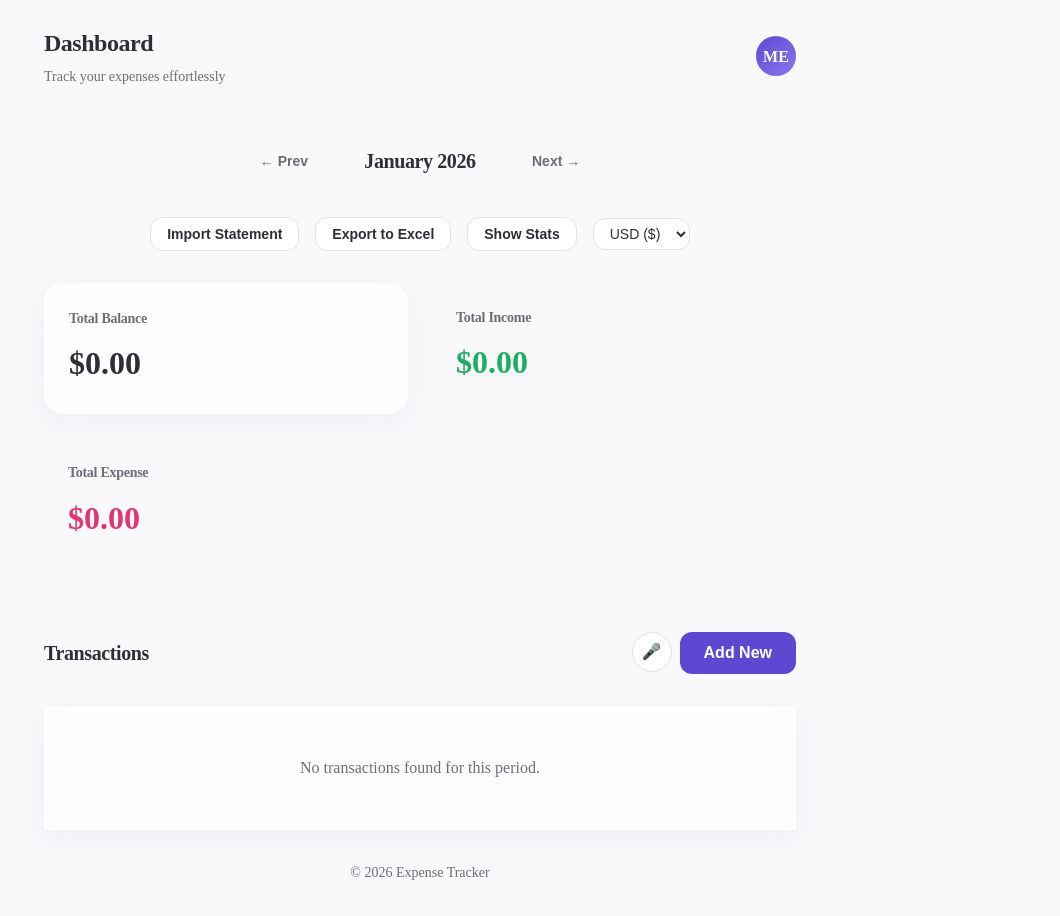
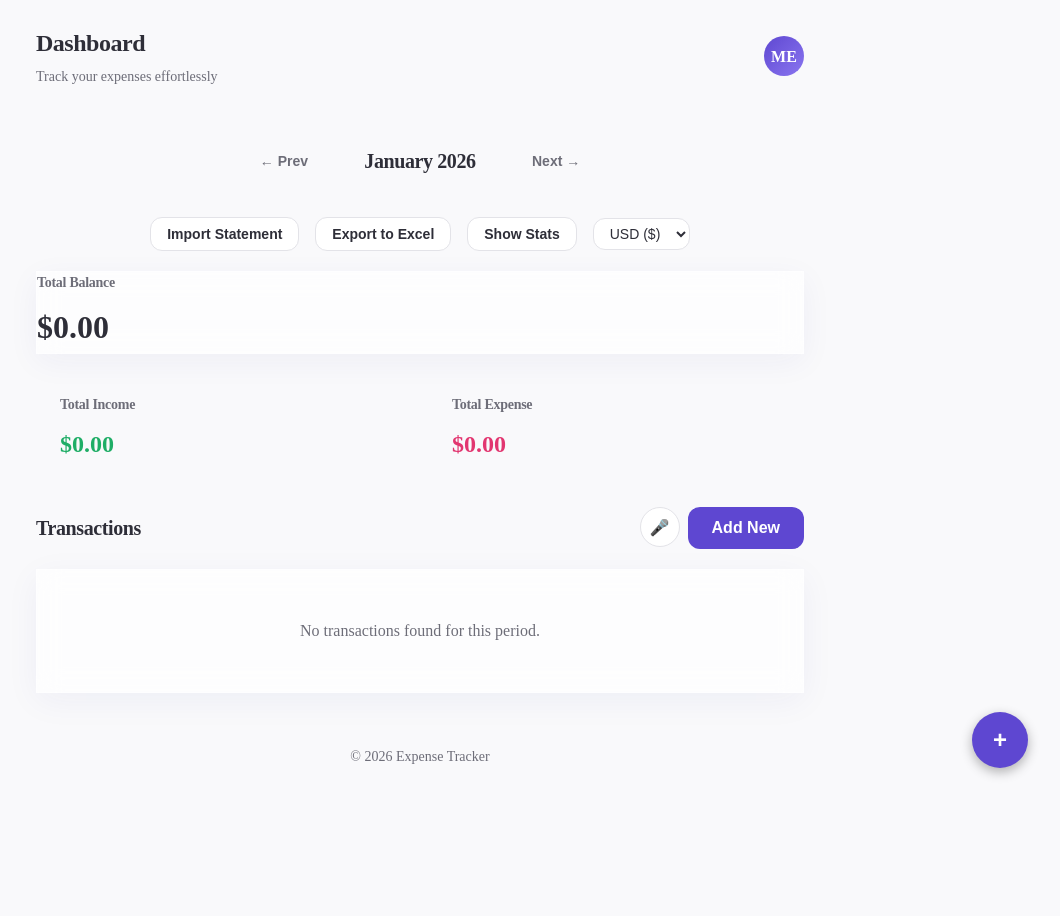
Before and after one commit to Rishabhrj03/hisaabwise, a Next.js app: page / in a window 1280 px wide. Shown: the whole page, without its empty margins (220-1280 px from the left). After the commit the page ends 800 px from the top, so only its background shows below. Built offline with nearby package versions, Linux system fonts and the light colour scheme.

Commit message:
feat: introduce Tooltip component and integrate it into buttons and transaction descriptions, alongside minor layout adjustments.

```diff
--- a/src/app/page.tsx
+++ b/src/app/page.tsx
@@ -74,14 +74,14 @@ export default function Home() {
     <div style={{
       maxWidth: '800px',
       margin: '0 auto',
-      padding: '0 1.5rem',
+      padding: '0 1rem',
       minHeight: '100vh',
       display: 'flex',
       flexDirection: 'column'
     }}>
       <Header />
 
-      <main style={{ flex: 1, display: 'flex', flexDirection: 'column', gap: '2rem' }}>
+      <main style={{ flex: 1, display: 'flex', flexDirection: 'column', gap: '1.25rem' }}>
         <div style={{ display: 'flex', flexDirection: 'column', alignItems: 'center', gap: '1rem' }}>
           <MonthSelector
             currentDate={currentDate}
@@ -95,7 +95,7 @@ export default function Home() {
               currentMonthName={currentMonthName}
             />
 
-            <Button variant="secondary" size="sm" onClick={() => setShowStats(!showStats)}>
+            <Button variant="secondary" size="sm" onClick={() => setShowStats(!showStats)} tooltip={showStats ? "Hide visual analytics" : "Show visual analytics"}>
               {showStats ? 'Hide Stats' : 'Show Stats'}
             </Button>
 
@@ -145,10 +145,40 @@ export default function Home() {
             <Button onClick={() => {
               setEditingExpense(null);
               setShowAddForm(true);
-            }}>
+            }} tooltip="Add a new transaction">
               Add New
             </Button>
           </div>
+        </div>
+
+        {/* Floating Action Button for Mobile */}
+        <div style={{
+          position: 'fixed',
+          bottom: '2rem',
+          right: '2rem',
+          zIndex: 100
+        }}>
+          <Button
+            variant="primary"
+            style={{
+              borderRadius: '50%',
+              width: '56px',
+              height: '56px',
+              padding: 0,
+              boxShadow: '0 4px 12px rgba(0,0,0,0.3)',
+              display: 'flex',
+              alignItems: 'center',
+              justifyContent: 'center',
+              fontSize: '1.5rem'
+            }}
+            onClick={() => {
+              setEditingExpense(null);
+              setShowAddForm(true);
+            }}
+            tooltip="Add New Transaction"
+          >
+            +
+          </Button>
         </div>
 
         {/* Modal for Add/Edit Form */}
--- a/src/components/dashboard/SummaryCards.tsx
+++ b/src/components/dashboard/SummaryCards.tsx
@@ -19,12 +19,12 @@ export function SummaryCards({ totalBalance, totalIncome, totalExpense, currency
     return (
         <div style={{
             display: 'grid',
-            gridTemplateColumns: 'repeat(auto-fit, minmax(280px, 1fr))',
-            gap: '1.5rem',
-            marginBottom: '2rem'
+            gridTemplateColumns: 'repeat(2, 1fr)',
+            gap: '1rem',
+            marginBottom: '0'
         }}>
-            {/* Total Balance */}
-            <Card variant="glass" className="summary-card">
+            {/* Total Balance - Full Width */}
+            <Card variant="glass" className="summary-card" style={{ gridColumn: 'span 2' }}>
                 <h3 style={{ color: 'hsl(var(--color-text-muted))', fontSize: '0.875rem', marginBottom: '0.5rem' }}>
                     Total Balance
                 </h3>
@@ -38,7 +38,7 @@ export function SummaryCards({ totalBalance, totalIncome, totalExpense, currency
                 <h3 style={{ color: 'hsl(var(--color-text-muted))', fontSize: '0.875rem', marginBottom: '0.5rem' }}>
                     Total Income
                 </h3>
-                <div style={{ fontSize: '2rem', fontWeight: 700, color: 'hsl(var(--color-income))' }}>
+                <div style={{ fontSize: '1.5rem', fontWeight: 700, color: 'hsl(var(--color-income))' }}>
                     {formatCurrency(totalIncome)}
                 </div>
             </Card>
@@ -48,7 +48,7 @@ export function SummaryCards({ totalBalance, totalIncome, totalExpense, currency
                 <h3 style={{ color: 'hsl(var(--color-text-muted))', fontSize: '0.875rem', marginBottom: '0.5rem' }}>
                     Total Expense
                 </h3>
-                <div style={{ fontSize: '2rem', fontWeight: 700, color: 'hsl(var(--color-expense))' }}>
+                <div style={{ fontSize: '1.5rem', fontWeight: 700, color: 'hsl(var(--color-expense))' }}>
                     {formatCurrency(totalExpense)}
                 </div>
             </Card>
--- a/src/components/dashboard/TransactionList.tsx
+++ b/src/components/dashboard/TransactionList.tsx
@@ -1,4 +1,5 @@
 import React from 'react';
+import { Tooltip } from '@/components/ui/Tooltip';
 import { Expense } from '@/types';
 import { Card } from '@/components/ui/Card';
 import { Button } from '@/components/ui/Button';
@@ -50,15 +51,20 @@ export function TransactionList({ expenses, onDelete, onEdit, currency = 'USD' }
                     }}
                 >
                     <div style={{ display: 'flex', flexDirection: 'column', flex: 1, minWidth: 0, marginRight: '1rem' }}>
-                        <span style={{
+                        <Tooltip text={expense.description} position="top">
+                            <span
+                                style={{
                                     fontWeight: 600,
                                     whiteSpace: 'nowrap',
                                     overflow: 'hidden',
                                     textOverflow: 'ellipsis',
-                            display: 'block'
-                        }}>
+                                    display: 'block',
+                                    cursor: 'help'
+                                }}
+                            >
                                 {expense.description}
                             </span>
+                        </Tooltip>
                         <span style={{ fontSize: '0.875rem', color: 'hsl(var(--color-text-muted))' }}>
                             {formatDate(expense.date)} • {expense.category}
                         </span>
--- a/src/components/ui/Button.tsx
+++ b/src/components/ui/Button.tsx
@@ -1,8 +1,9 @@
-import React from 'react';
+import { Tooltip } from './Tooltip';
 
 interface ButtonProps extends React.ButtonHTMLAttributes<HTMLButtonElement> {
     variant?: 'primary' | 'secondary' | 'danger' | 'ghost';
     size?: 'sm' | 'md' | 'lg';
+    tooltip?: string;
 }
 
 export function Button({
@@ -11,6 +12,7 @@ export function Button({
     size = 'md',
     className = '',
     style,
+    tooltip,
     ...props
 }: ButtonProps) {
 
@@ -51,7 +53,7 @@ export function Button({
         }
     };
 
-    return (
+    const buttonElement = (
         <button
             className={`btn ${className}`}
             style={{
@@ -83,4 +85,14 @@ export function Button({
             {children}
         </button>
     );
+
+    if (tooltip) {
+        return (
+            <Tooltip text={tooltip}>
+                {buttonElement}
+            </Tooltip>
+        );
+    }
+
+    return buttonElement;
 }
--- /dev/null
+++ b/src/components/ui/Tooltip.tsx
@@ -0,0 +1,56 @@
+import React, { useState } from 'react';
+
+interface TooltipProps {
+    text: string;
+    children: React.ReactNode;
+    position?: 'top' | 'bottom' | 'left' | 'right';
+}
+
+export const Tooltip: React.FC<TooltipProps> = ({ text, children, position = 'top' }) => {
+    const [isVisible, setIsVisible] = useState(false);
+
+    const getPositionStyles = () => {
+        switch (position) {
+            case 'top':
+                return { bottom: '100%', left: '50%', transform: 'translateX(-50%) marginBottom: 8px' };
+            case 'bottom':
+                return { top: '100%', left: '50%', transform: 'translateX(-50%) marginTop: 8px' };
+            case 'left':
+                return { right: '100%', top: '50%', transform: 'translateY(-50%) marginRight: 8px' };
+            case 'right':
+                return { left: '100%', top: '50%', transform: 'translateY(-50%) marginLeft: 8px' };
+            default:
+                return { bottom: '100%', left: '50%', transform: 'translateX(-50%)' };
+        }
+    };
+
+    return (
+        <div
+            style={{ position: 'relative', display: 'inline-block' }}
+            onMouseEnter={() => setIsVisible(true)}
+            onMouseLeave={() => setIsVisible(false)}
+            onClick={() => setIsVisible(!isVisible)}
+        >
+            {children}
+            {isVisible && (
+                <div style={{
+                    position: 'absolute',
+                    zIndex: 1000,
+                    padding: '0.5rem 0.75rem',
+                    backgroundColor: 'hsl(var(--color-surface))',
+                    color: 'hsl(var(--color-text-main))',
+                    border: '1px solid hsl(var(--color-border))',
+                    borderRadius: 'var(--radius-sm)',
+                    fontSize: '0.75rem',
+                    whiteSpace: 'nowrap',
+                    boxShadow: 'var(--shadow-md)',
+                    pointerEvents: 'none',
+                    animation: 'fadeIn 0.2s ease-out',
+                    ...getPositionStyles()
+                }}>
+                    {text}
+                </div>
+            )}
+        </div>
+    );
+};
```
Lines whose indentation alone changed are shown as unchanged.
